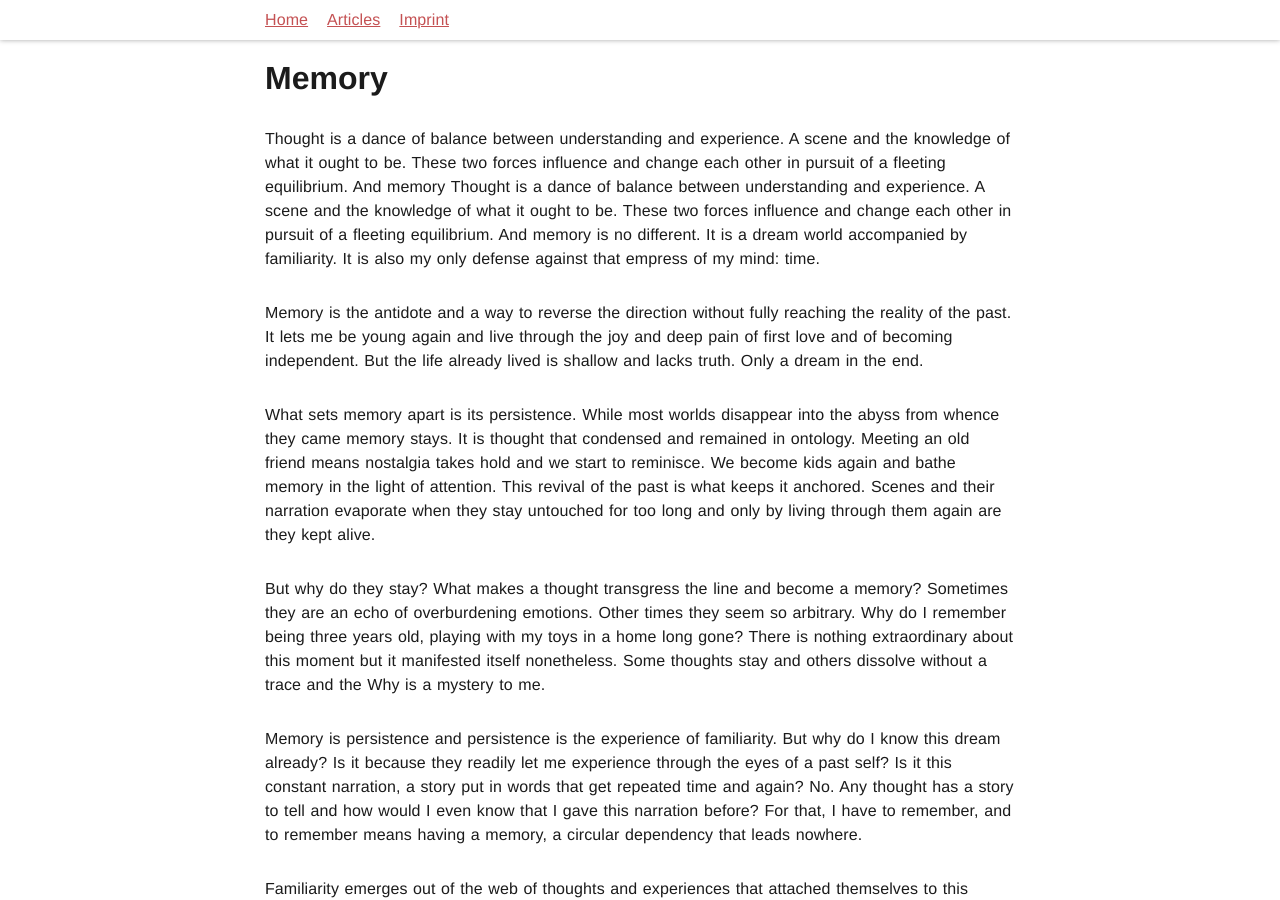
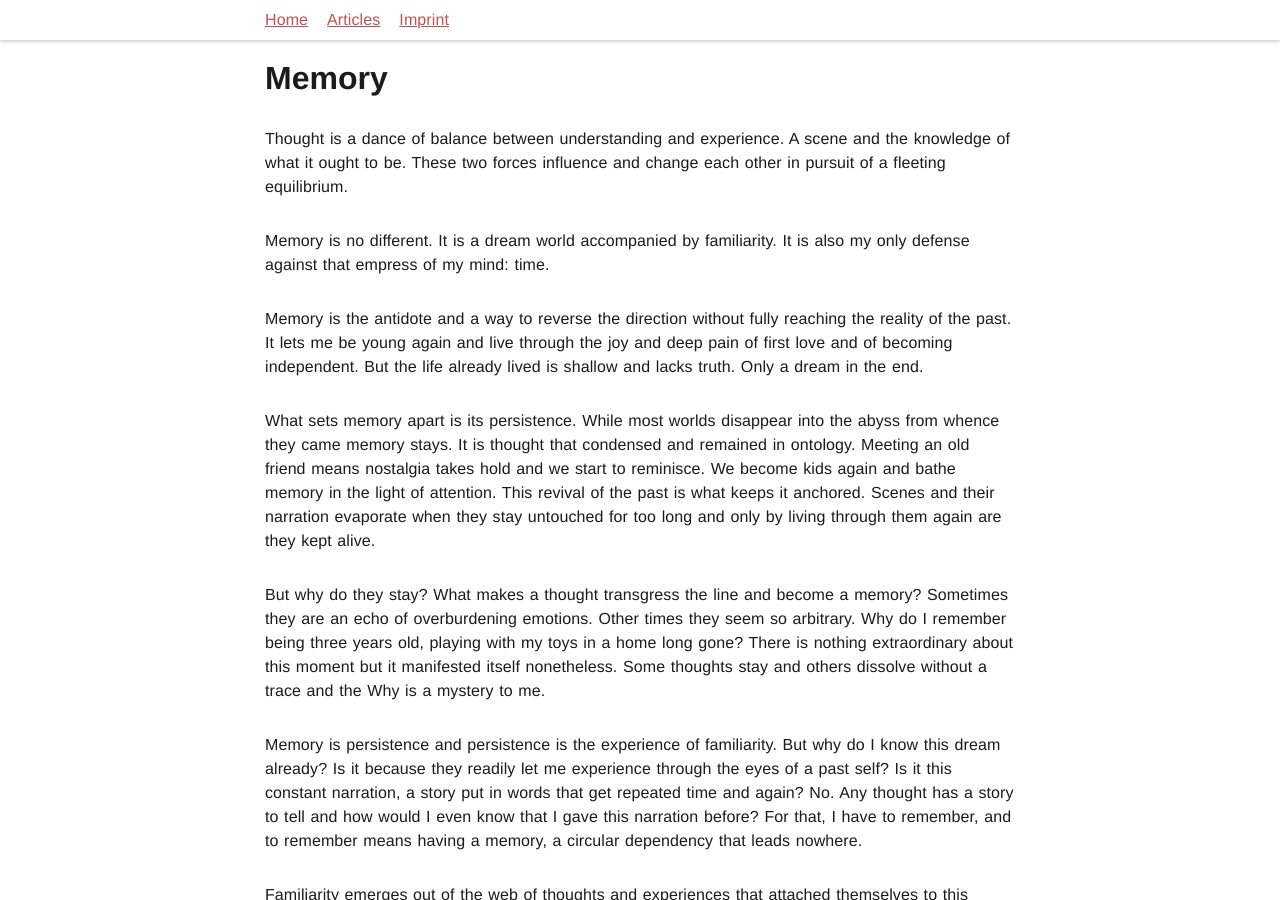
Before and after one commit to pheymann/paulheymann-website, a Jekyll site: the page built from _posts/reality-truth-and-the-good-life/2023-02-01-memory-thought-and-time.md, in a window 1280 px wide and 900 px high. Built offline with Jekyll 4.4.1, drawn with Linux system fonts in a browser that asks for light colours.

Commit message:
blog:mom: fix memory

```diff
--- a/_posts/reality-truth-and-the-good-life/2023-02-01-memory-thought-and-time.md
+++ b/_posts/reality-truth-and-the-good-life/2023-02-01-memory-thought-and-time.md
@@ -10,7 +10,9 @@ meta_keywords: philosophy memory
 
 {% include reality_series_article_links.md %}
 
-Thought is a dance of balance between understanding and experience. A scene and the knowledge of what it ought to be. These two forces influence and change each other in pursuit of a fleeting equilibrium. And memory Thought is a dance of balance between understanding and experience. A scene and the knowledge of what it ought to be. These two forces influence and change each other in pursuit of a fleeting equilibrium. And memory is no different. It is a dream world accompanied by familiarity. It is also my only defense against that empress of my mind: time.
+Thought is a dance of balance between understanding and experience. A scene and the knowledge of what it ought to be. These two forces influence and change each other in pursuit of a fleeting equilibrium.
+
+Memory is no different. It is a dream world accompanied by familiarity. It is also my only defense against that empress of my mind: time.
 
 Memory is the antidote and a way to reverse the direction without fully reaching the reality of the past. It lets me be young again and live through the joy and deep pain of first love and of becoming independent. But the life already lived is shallow and lacks truth. Only a dream in the end.
 
```
